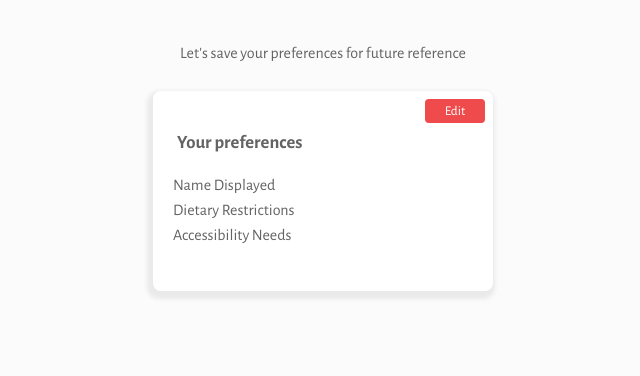
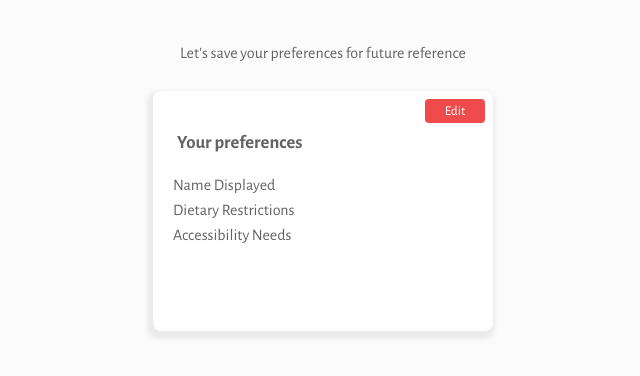
Before and after one commit to Gustavolmo/event-source, a Next.js app: page /addInfo in a window 1280 px wide. Shown: the top 376 px of the page, without its empty margins (317-957 px from the left). Built offline with nearby package versions, Linux system fonts and the light colour scheme; no server answers; the database is empty.

Commit message:
(fix) deployment errors

```diff
--- a/app/HomePage.tsx
+++ b/app/HomePage.tsx
@@ -2,7 +2,7 @@
 import { createNewUserIfFirstLogin } from '@/app-library/DbControls';
 import { User } from '@/app-types/types';
 import { useSession } from 'next-auth/react';
-import React, { useEffect } from 'react';
+import React, { useCallback, useEffect } from 'react';
 import { useRouter } from 'next/navigation';
 import AppDescription from './components/landPageComponents/AppDescription';
 
--- a/app/addInfo/page.tsx
+++ b/app/addInfo/page.tsx
@@ -11,7 +11,7 @@ export default function UserPreferences() {
       <Suspense fallback={<Loading />}>
         <header className="add-info__title">
           <Greeting />
-          <p>Let's save your preferences for future reference</p>
+          <p>Let&apos;s save your preferences for future reference</p>
         </header>
         <section className="event-card">
           <UpdatePreferencesForm doesRedirect={true} path={'/'} />
--- a/app/globals.css
+++ b/app/globals.css
@@ -423,7 +423,7 @@ input {
   display: flex;
   flex-direction: column;
   width: 340px;
-  min-height: 200px;
+  min-height: 240px;
 }
 
 .my-info-card {
```
